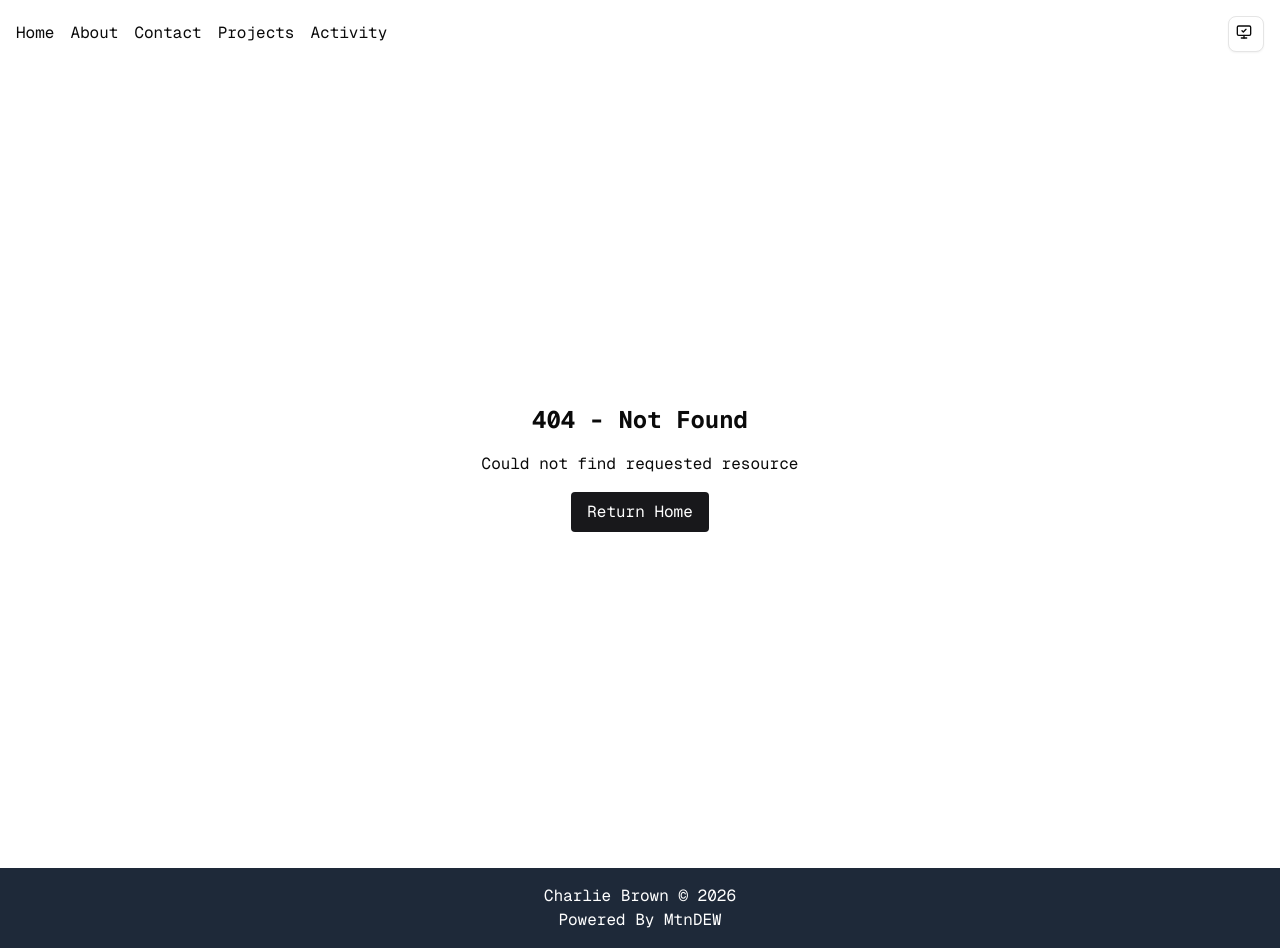
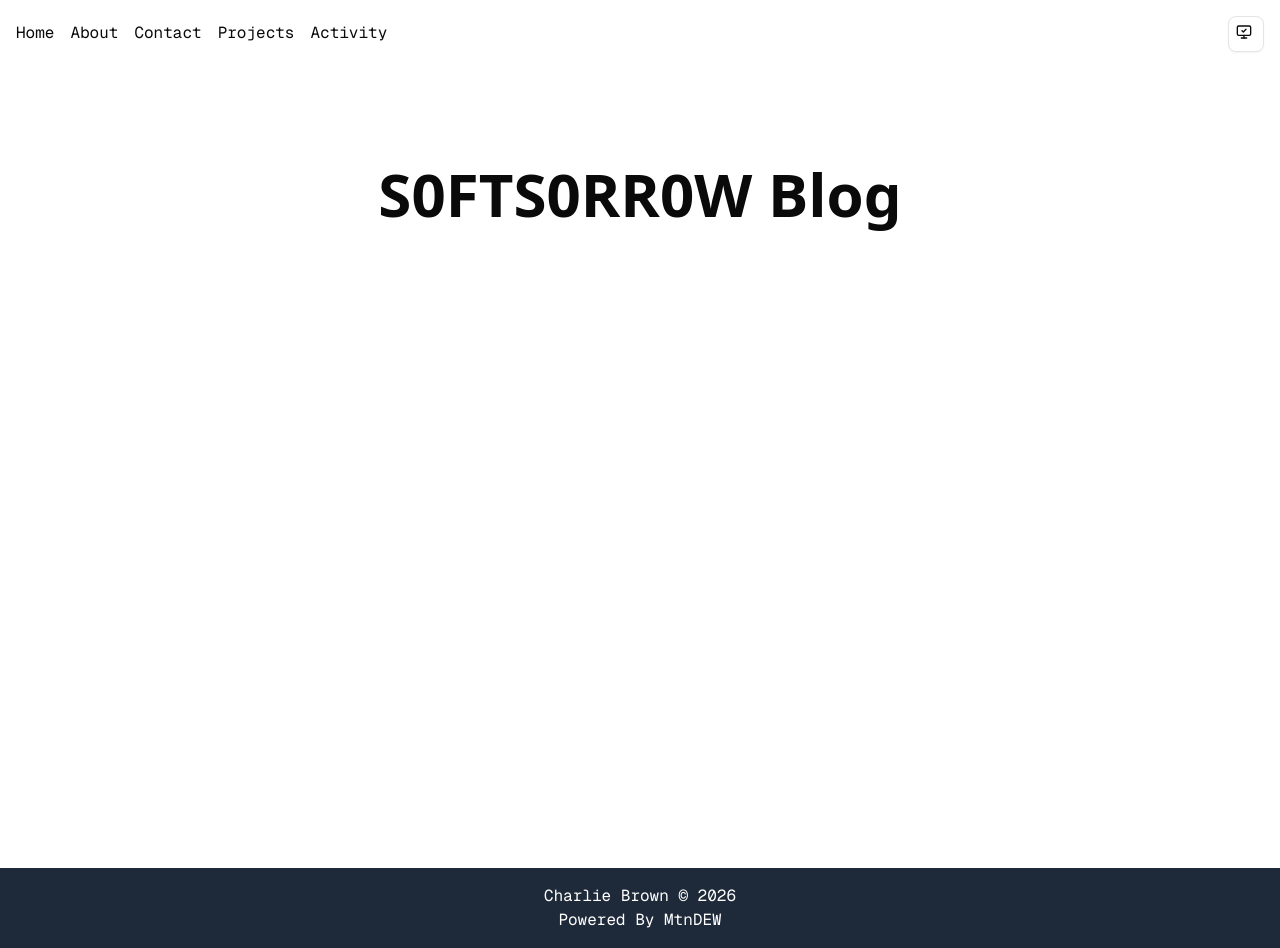
Before and after one commit to S0FTS0RR0W/Portfolio, a Next.js app: page /blog in a window 1280 px wide. Before the commit this address had no page. Built offline with nearby package versions, Linux system fonts and the light colour scheme.

Commit message:
Feat: add blog

```diff
--- /dev/null
+++ b/app/blog/page.tsx
@@ -0,0 +1,9 @@
+export default function Blog() {
+    return (
+        <main className="flex min-h-screen flex-col items-center justify-between p-24">
+            <div>
+                <h1 className="text-6xl font-bold">S0FTS0RR0W Blog</h1>
+            </div>
+        </main>
+    )
+}
--- /dev/null
+++ b/components/blog-api.tsx
@@ -0,0 +1,7 @@
+'use client'
+
+import { useEffect, useState } from 'react';
+
+export default function Blog() {
+    const API_KEY = process.env.BLOGGER_API_KEY;
+}
```
Also changed, not shown: 1 other file (tests, documents, lock files or other folders).
